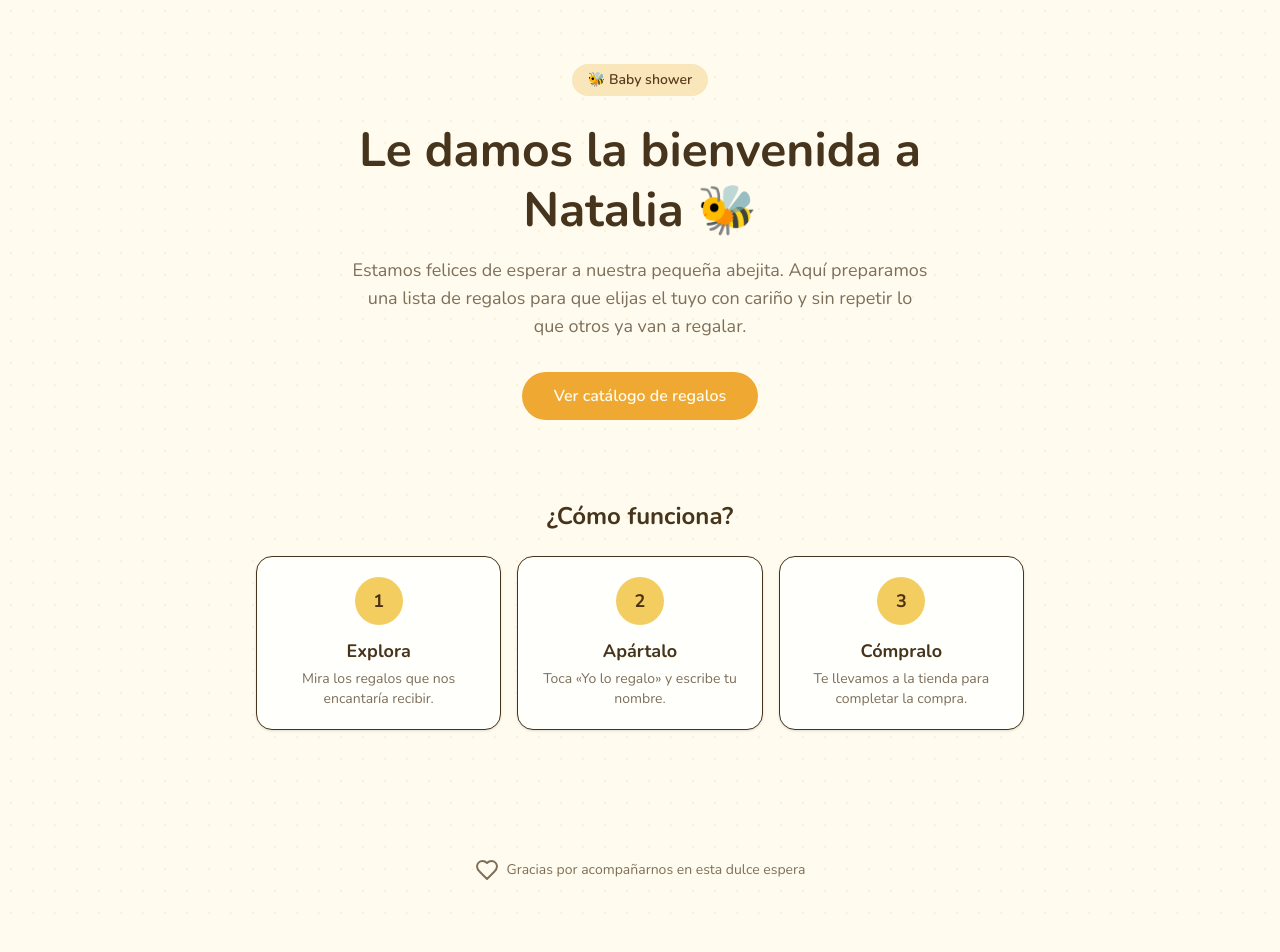
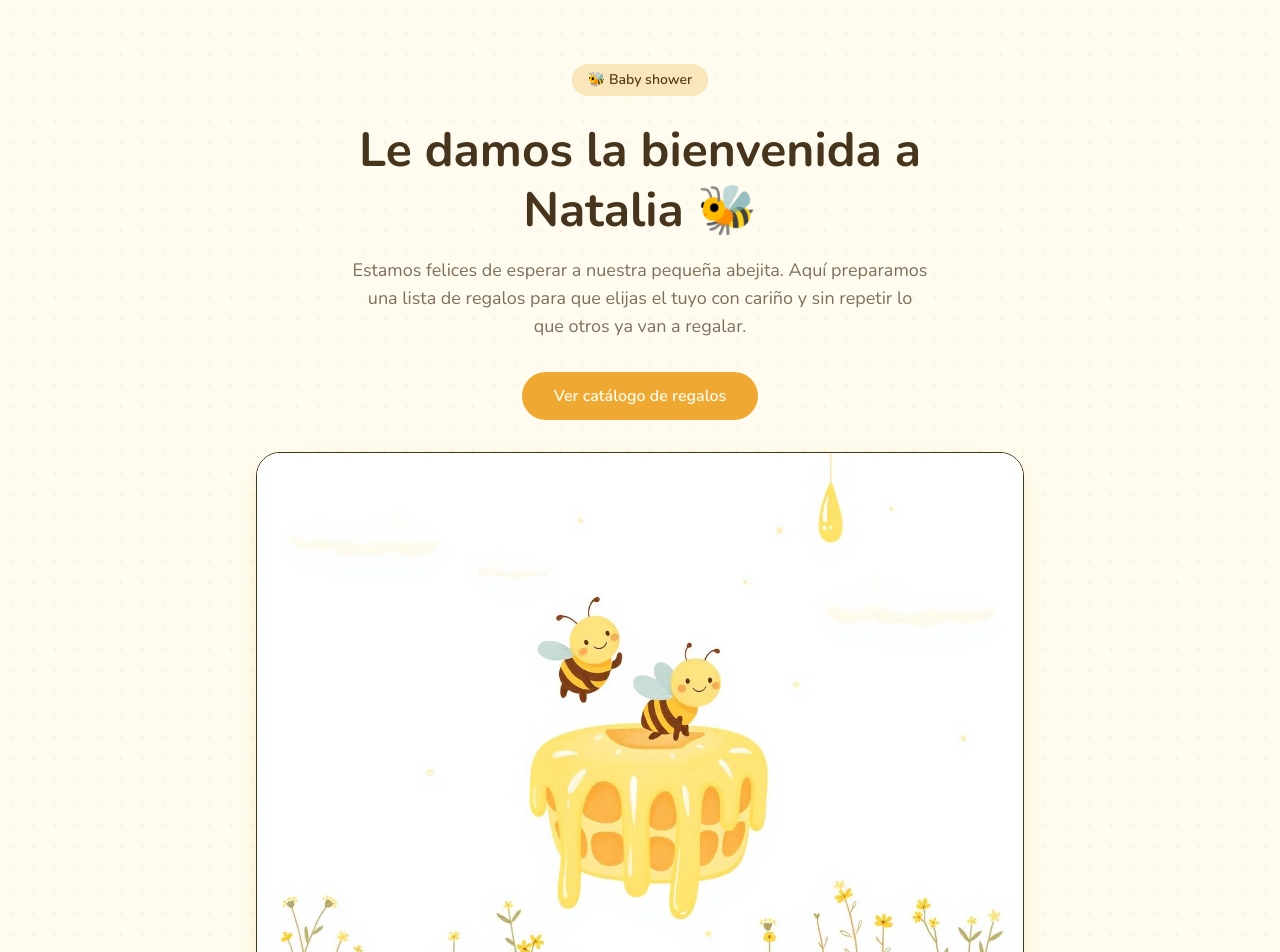
Before and after one commit to k-juarez/baby-shower, a Next.js app: page / in a window 1280 px wide. Shown: the top 952 px of the page. Before the commit the page ends 914 px from the top, so only its background shows below. Built offline with nearby package versions, Linux system fonts and the light colour scheme.

Commit message:
feat: add hero image to landing page

```diff
--- a/app/page.tsx
+++ b/app/page.tsx
@@ -118,8 +118,18 @@ export default function HomePage() {
               Ver catálogo de regalos
             </Link>
           </div>
+
+          {/* Hero image */}
+          <div className="mt-8 w-full overflow-hidden rounded-3xl border bg-card shadow-[var(--shadow-soft)]">
+            <img
+              src="/bee-hero.jpg"
+              alt="Decoración de baby shower con temática de abejas"
+              className="h-full w-full object-cover"
+            />
+          </div>
         </div>
       </div>
+
 
       {/* How it works */}
       <div className="px-5 pb-20">
```
Also changed, not shown: public/bee-hero.jpg (added).
